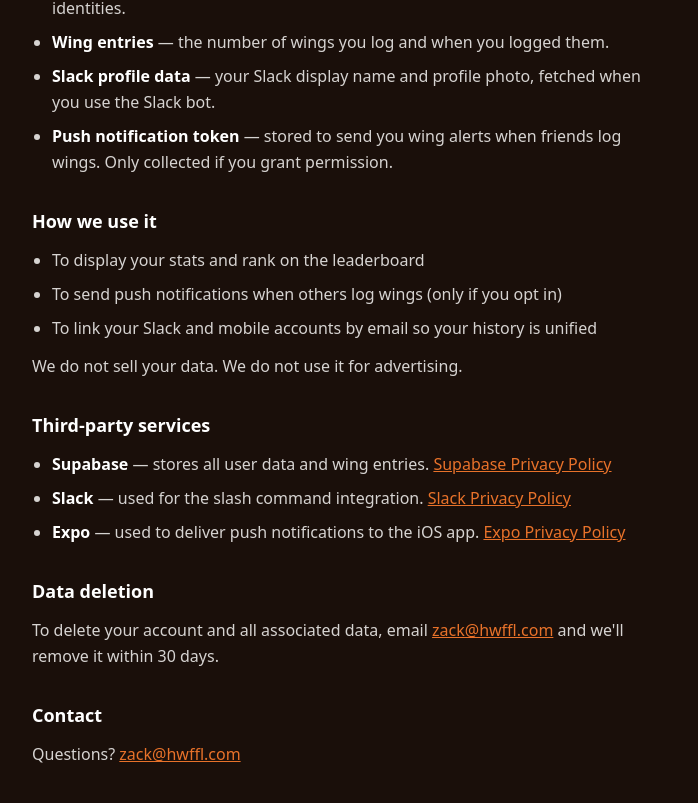
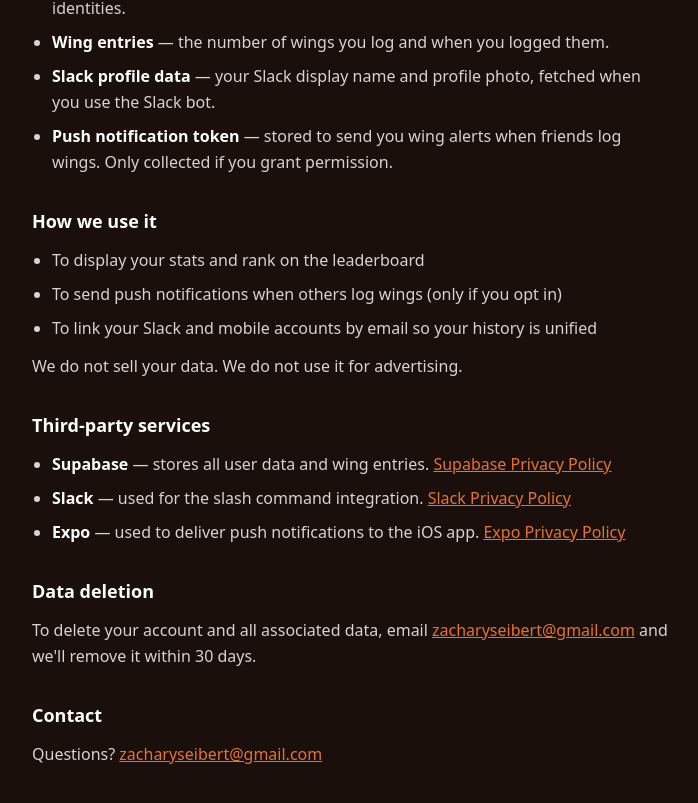
Before and after one commit to zacharyseibert/wingdings, a Next.js app in the folder frontend/: page /privacy in a window 1280 px wide. Shown: the part 428-1231 px from the top of the page, without its empty margins (288-986 px from the left). Built offline with nearby package versions, Linux system fonts and the light colour scheme.

Commit message:
update privacy policy contact email

```diff
--- a/frontend/app/privacy/page.tsx
+++ b/frontend/app/privacy/page.tsx
@@ -48,12 +48,12 @@
 
         <section>
           <h2 className="text-white font-semibold text-lg mb-3">Data deletion</h2>
-          <p>To delete your account and all associated data, email <a href="mailto:zack@hwffl.com" className="text-wing-orange underline">zack@hwffl.com</a> and we'll remove it within 30 days.</p>
+          <p>To delete your account and all associated data, email <a href="mailto:zacharyseibert@gmail.com" className="text-wing-orange underline">zacharyseibert@gmail.com</a> and we'll remove it within 30 days.</p>
         </section>
 
         <section>
           <h2 className="text-white font-semibold text-lg mb-3">Contact</h2>
-          <p>Questions? <a href="mailto:zack@hwffl.com" className="text-wing-orange underline">zack@hwffl.com</a></p>
+          <p>Questions? <a href="mailto:zacharyseibert@gmail.com" className="text-wing-orange underline">zacharyseibert@gmail.com</a></p>
         </section>
       </div>
     </main>
```
